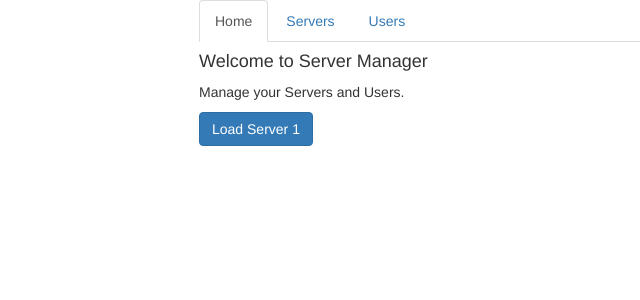
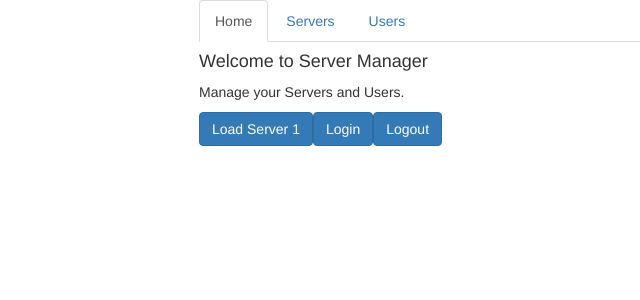
Before and after one commit to bartoszrachwalik/angular-routing, an Angular app: page / in a window 1280 px wide. Shown: the top 300 px of the page, without its empty margins (66-706 px from the left). Built offline with nearby package versions, Linux system fonts and the light colour scheme.

Commit message:
fake auth service login and logout

```diff
--- a/src/app/home/home.component.html
+++ b/src/app/home/home.component.html
@@ -1,3 +1,5 @@
 <h4>Welcome to Server Manager</h4>
 <p>Manage your Servers and Users.</p>
 <button class="btn btn-primary" (click)="onLoadServers()">Load Server 1</button>
+<button class="btn btn-primary" (click)="onLogin()">Login</button>
+<button class="btn btn-primary" (click)="onLogout()">Logout</button>
--- a/src/app/home/home.component.ts
+++ b/src/app/home/home.component.ts
@@ -1,5 +1,6 @@
 import {Component, OnInit} from '@angular/core';
 import {Router} from '@angular/router';
+import {AuthService} from '../auth.service';
 
 @Component({
   selector: 'app-home',
@@ -8,7 +9,7 @@
 })
 export class HomeComponent implements OnInit {
 
-  constructor(private router: Router) {
+  constructor(private router: Router, private authService: AuthService) {
   }
 
   ngOnInit() {
@@ -20,4 +21,12 @@
       ['/servers', id, 'edit'],
       {queryParams: {allowEdit: '1'}, fragment: 'loading'});
   }
+
+  onLogin() {
+    this.authService.login();
+  }
+
+  onLogout() {
+    this.authService.logout();
+  }
 }
```
